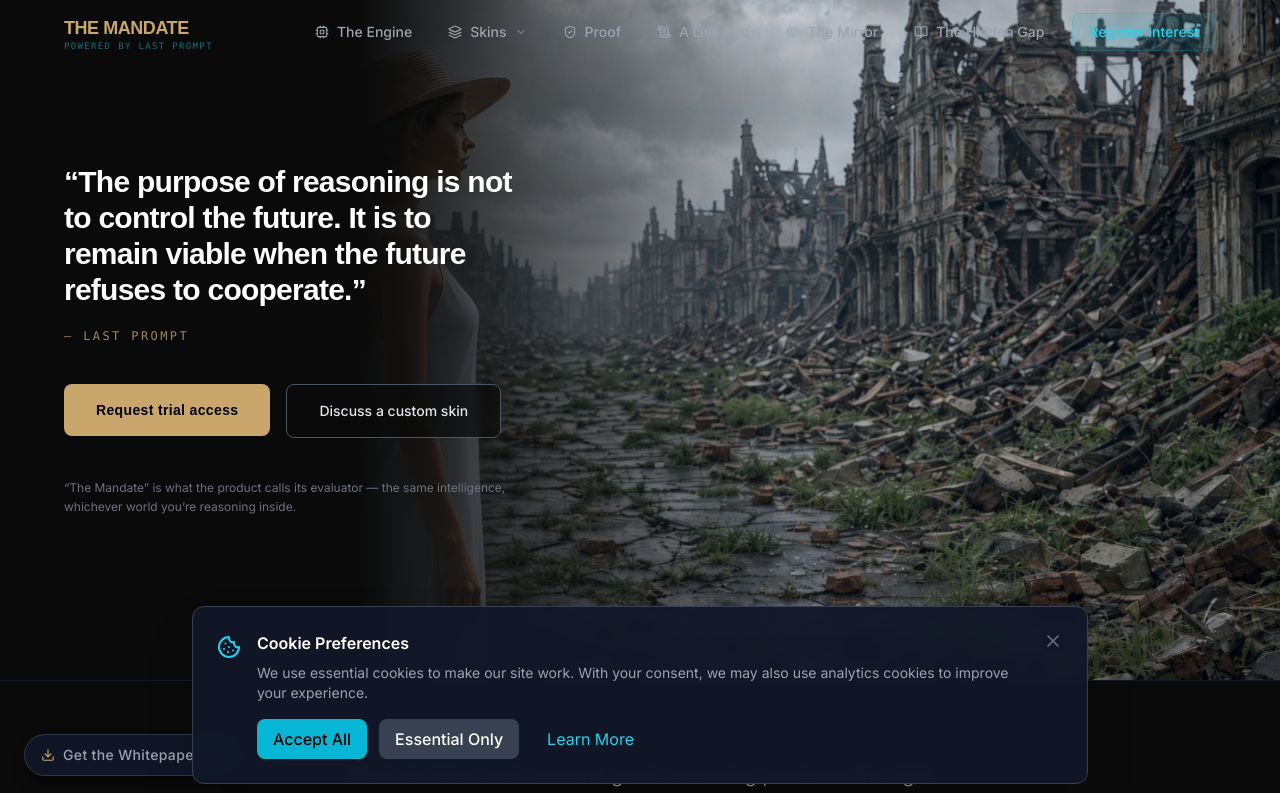
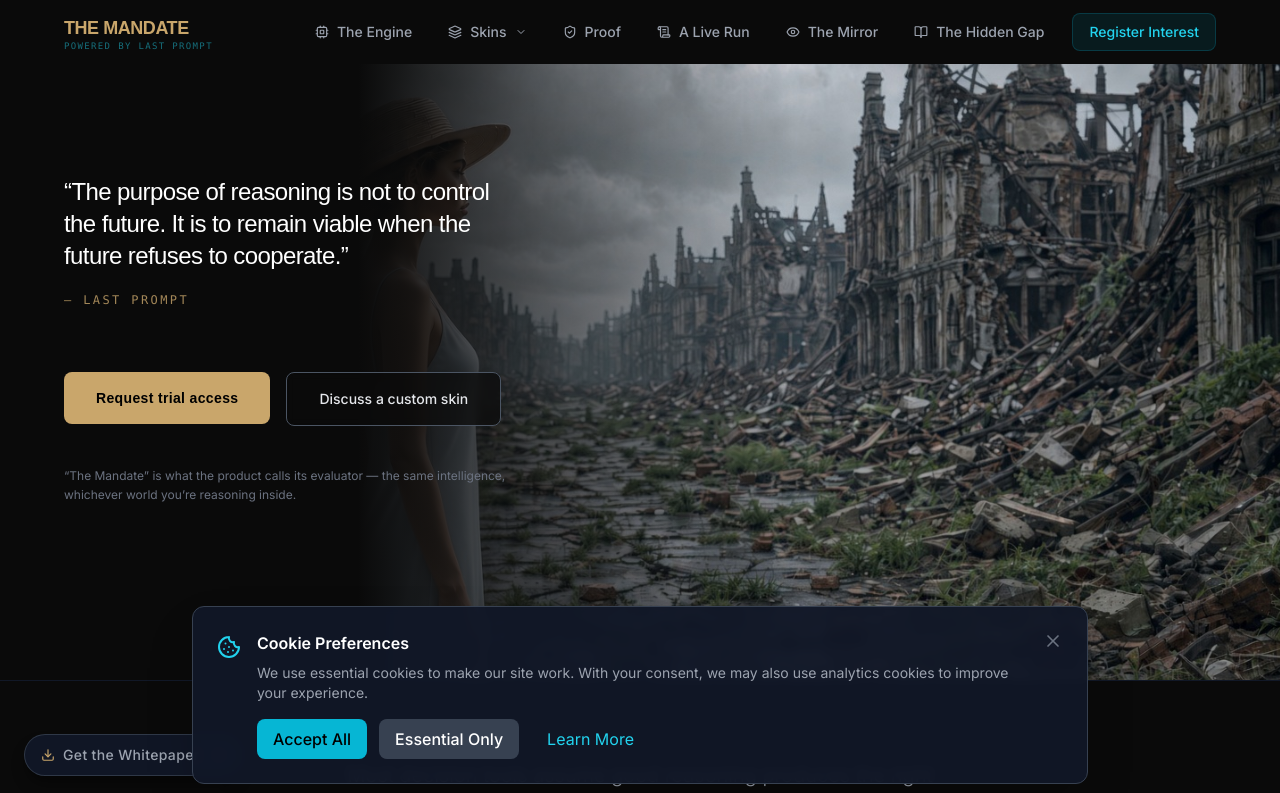
Before and after one commit to thriveuniverse/lastprompt2, a Next.js app: page / in a window 1280 px wide. Shown: the top 793 px of the page. Built offline with nearby package versions, Linux system fonts and the light colour scheme; a web font is replaced by a local one.

Commit message:
corrected working on front page

```diff
--- a/app/page.tsx
+++ b/app/page.tsx
@@ -56,7 +56,8 @@ export default function HomePage() {
     <div className="relative overflow-x-hidden bg-[#0A0A0A]">
 
       {/* ── HERO ── */}
-      <section className="relative h-[85vh] min-h-[620px] max-h-[920px] hidden md:flex items-center overflow-hidden">
+      <section className="relative h-[85vh] min-h-[620px] max-h-[920px] hidden md:flex items-center overflow-hidden bg-[#0A0A0A]">
+        <div className="absolute top-16 inset-x-0 bottom-0 overflow-hidden">
           <Image
             src="/images/survivor-remaining-viable.jpg"
             alt="A woman stands in a devastated, overgrown city street, looking down its length."
@@ -71,6 +72,7 @@ export default function HomePage() {
                 "linear-gradient(90deg, #0A0A0A 0%, #0A0A0A 28%, rgba(10,10,10,0.55) 42%, rgba(10,10,10,0) 62%)",
             }}
           />
+        </div>
 
         <div className="relative z-10 w-full px-6 md:pl-12 lg:pl-16">
           <motion.div
@@ -79,11 +81,11 @@ export default function HomePage() {
             transition={{ duration: 1, ease: "easeOut" }}
             className="max-w-[460px] text-left"
           >
-            <h1 className="font-satoshi text-2xl sm:text-3xl 2xl:text-4xl font-bold text-white mb-5 leading-[1.25] tracking-tight">
+            <h1 className="font-satoshi text-xl sm:text-2xl 2xl:text-3xl font-medium text-white mb-5 leading-[1.3] tracking-tight">
               &ldquo;The purpose of reasoning is not to control the future. It is to remain viable when the future refuses to cooperate.&rdquo;
             </h1>
 
-            <p className="text-xs font-mono text-[#C9A66B]/80 tracking-[0.2em] uppercase mb-10">— Last Prompt</p>
+            <p className="text-xs font-mono text-[#C9A66B]/80 tracking-[0.2em] uppercase mb-16">— Last Prompt</p>
 
             <div className="flex flex-col sm:flex-row items-start gap-4">
               <Link
@@ -124,8 +126,8 @@ export default function HomePage() {
       </section>
 
       {/* ── HERO (mobile) ── */}
-      <section className="relative flex md:hidden flex-col overflow-hidden">
-        <div className="relative h-[46vh] min-h-[320px] w-full">
+      <section className="relative flex md:hidden flex-col overflow-hidden bg-[#0A0A0A]">
+        <div className="relative h-[46vh] min-h-[320px] w-full mt-16">
           <Image
             src="/images/survivor-remaining-viable.jpg"
             alt="A woman stands in a devastated, overgrown city street, looking down its length."
@@ -148,11 +150,11 @@ export default function HomePage() {
             animate={{ opacity: 1, y: 0 }}
             transition={{ duration: 1, ease: "easeOut" }}
           >
-            <h1 className="font-satoshi text-2xl font-bold text-white mb-5 leading-[1.25] tracking-tight">
+            <h1 className="font-satoshi text-xl font-medium text-white mb-5 leading-[1.3] tracking-tight">
               &ldquo;The purpose of reasoning is not to control the future. It is to remain viable when the future refuses to cooperate.&rdquo;
             </h1>
 
-            <p className="text-xs font-mono text-[#C9A66B]/80 tracking-[0.2em] uppercase mb-8">— Last Prompt</p>
+            <p className="text-xs font-mono text-[#C9A66B]/80 tracking-[0.2em] uppercase mb-12">— Last Prompt</p>
 
             <div className="flex flex-col gap-4">
               <Link
@@ -314,8 +316,8 @@ export default function HomePage() {
                  The environment shapes the next choice.<br />
                  Each run is unrepeatable because it is built from your reasoning, your blind spots, your evolving relationship with consequence.</p>
 
-              <p className="text-white">You can play it unlimited times. Most people do.</p>
-              <p className="text-white">Not to get a higher score.<br />But to finally see what kind of world they keep creating — and whether they can learn to create a different one.</p>
+              <p className="text-white">You can come back as many times as you want — most people do.</p>
+              <p className="text-white">Not for a better score. Creating a different world isn&rsquo;t the achievement — with this many variables, that&rsquo;s just arithmetic. The real question is whether the next one is more viable than the last.</p>
             </div>
 
             <Link
```
Lines whose indentation alone changed are shown as unchanged.
